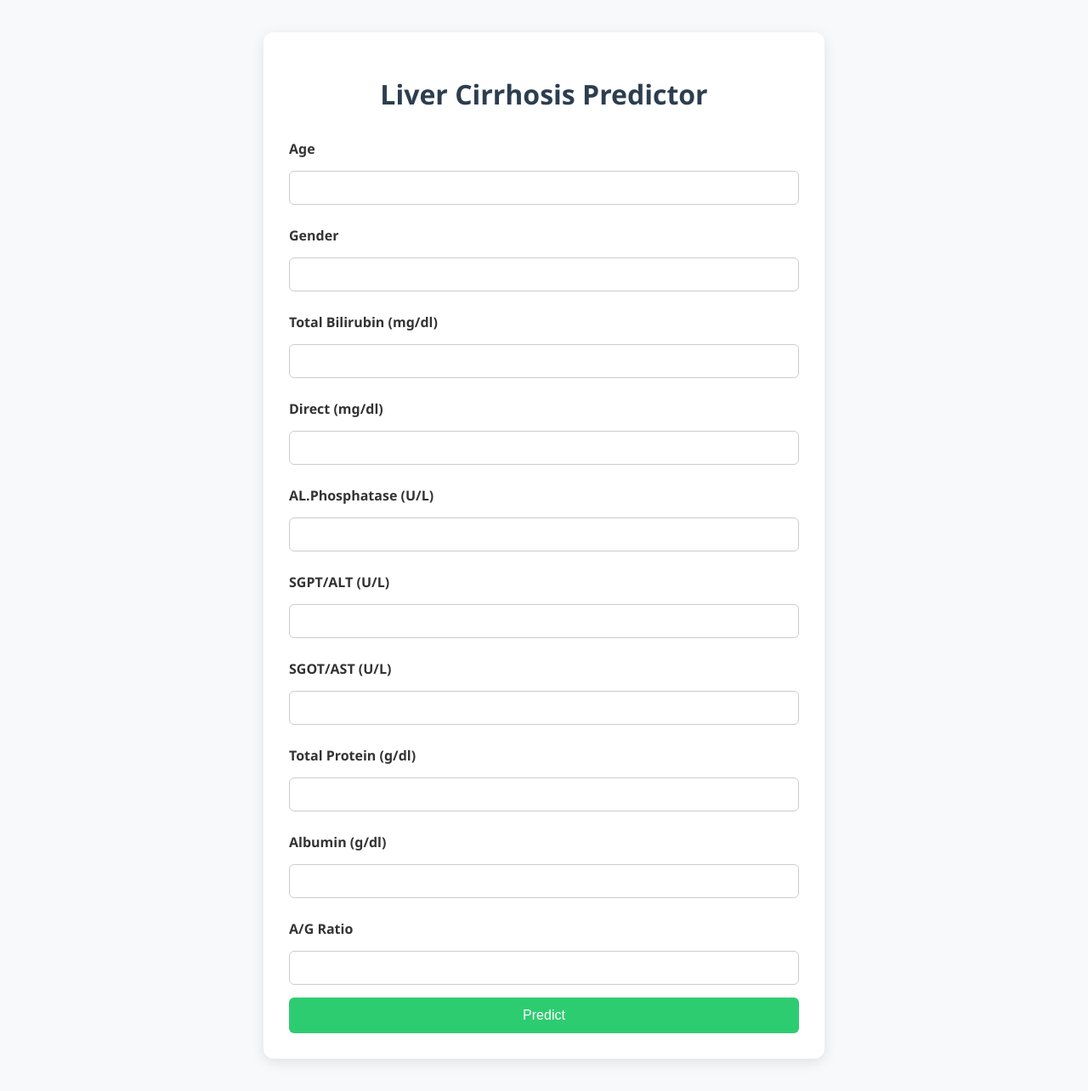
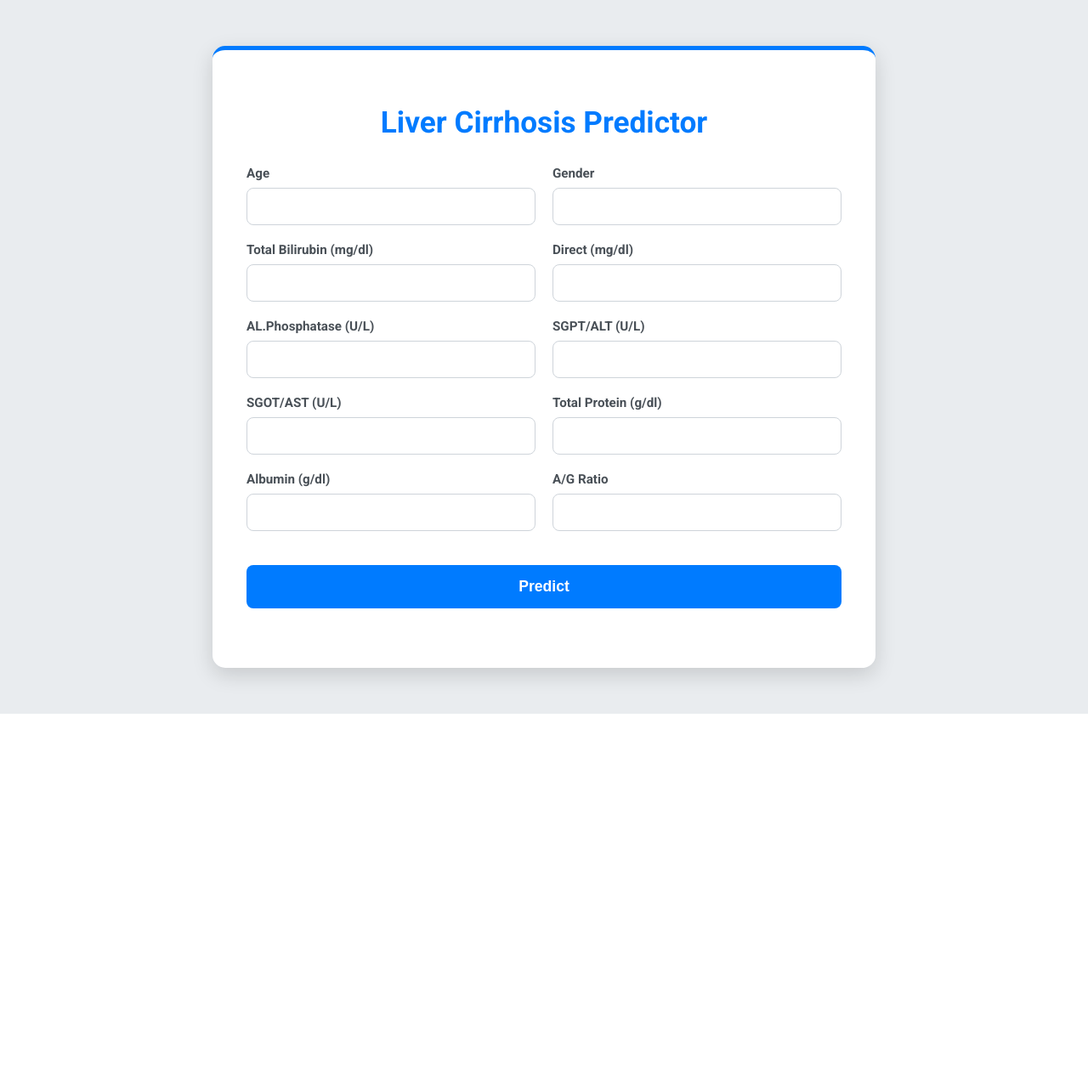
Before and after one commit to YaswanthKumarMallela01/Liver-Cirrhosis-Prediction-System, a Flask app: page / in a window 1280 px wide. Shown: the whole page at 85% size. After the commit the page ends 840 px from the top, so only its background shows below. Run offline with Flask 3, Linux system fonts and the light colour scheme; parts of the project's set-up code (start-up, migrations or seed data) failed here and were passed over.

Commit message:
Add: Enhancement of the project

```diff
--- a/Flask/app.py
+++ b/Flask/app.py
@@ -41,11 +41,12 @@ def predict():
             'index.html',
             prediction_text=label,
             confidence=f"{probability * 100:.2f}%",
-            health_tip=tip
+            health_tip=tip,
+            is_error=False
         )
 
     except Exception as e:
-        return render_template('index.html', prediction_text=f"❌ Error: {e}")
+        return render_template('index.html', prediction_text=f"❌ Error: {e}", is_error=True)
 
 if __name__ == "__main__":
     app.run(debug=True)
--- a/Flask/static/css/style.css
+++ b/Flask/static/css/style.css
@@ -1,64 +1,116 @@
 body {
-    background-color: #f8f9fa;
-    font-family: 'Segoe UI', Tahoma, Geneva, Verdana, sans-serif;
-    color: #333;
-    padding: 30px;
+    background-color: #e9ecef;
+    font-family: 'Roboto', sans-serif;
+    color: #343a40;
+    padding: 20px;
+    display: flex;
+    justify-content: center;
+    align-items: center;
+    min-height: 100vh;
+    margin: 0;
 }
 
 .container {
-    max-width: 600px;
+    max-width: 700px;
+    width: 100%;
     margin: auto;
-    padding: 30px;
-    background-color: #fff;
-    border-radius: 12px;
-    box-shadow: 0 4px 16px rgba(0,0,0,0.1);
+    padding: 40px;
+    background-color: #ffffff;
+    border-radius: 15px;
+    box-shadow: 0 8px 25px rgba(0, 0, 0, 0.15);
+    border-top: 5px solid #007bff;
 }
 
 h1 {
     text-align: center;
-    color: #2c3e50;
+    color: #007bff;
+    margin-bottom: 30px;
+    font-size: 2.2em;
+    font-weight: 700;
 }
 
 form {
     display: grid;
-    grid-template-columns: 1fr;
-    gap: 15px;
+    grid-template-columns: 1fr 1fr; /* Two columns for input fields */
+    gap: 20px;
+    margin-bottom: 30px;
+}
+
+.form-group {
+    display: flex;
+    flex-direction: column;
 }
 
 label {
-    font-weight: bold;
-    margin-top: 10px;
+    font-weight: 600;
+    margin-bottom: 8px;
+    color: #495057;
+    font-size: 0.95em;
 }
 
 input[type="text"] {
-    padding: 10px;
+    padding: 12px 15px;
     font-size: 1em;
-    border: 1px solid #ccc;
-    border-radius: 6px;
+    border: 1px solid #ced4da;
+    border-radius: 8px;
+    transition: border-color 0.3s ease, box-shadow 0.3s ease;
+}
+
+input[type="text"]:focus {
+    border-color: #80bdff;
+    outline: 0;
+    box-shadow: 0 0 0 0.2rem rgba(0, 123, 255, 0.25);
 }
 
 button {
-    background-color: #2ecc71;
+    background-color: #007bff;
     color: white;
-    padding: 12px;
+    padding: 15px;
     border: none;
-    border-radius: 6px;
-    font-size: 16px;
+    border-radius: 8px;
+    font-size: 1.1em;
+    font-weight: 600;
     cursor: pointer;
+    transition: background-color 0.3s ease, transform 0.2s ease;
+    grid-column: 1 / -1; /* Make button span across both columns */
+    margin-top: 20px;
 }
 
 button:hover {
-    background-color: #27ae60;
+    background-color: #0056b3;
+    transform: translateY(-2px);
 }
 
 .result {
     margin-top: 30px;
-    padding: 20px;
-    border-left: 6px solid #3498db;
-    background-color: #ecf0f1;
-    border-radius: 8px;
+    padding: 25px;
+    border-left: 6px solid #28a745; /* Success color */
+    background-color: #e2f2e5;
+    border-radius: 10px;
+    font-size: 1.1em;
+    line-height: 1.6;
+    color: #212529;
 }
 
 .result h2 {
-    margin-bottom: 10px;
+    color: #28a745; /* Success color */
+    margin-bottom: 15px;
+    font-size: 1.6em;
 }
+
+.result p {
+    margin-bottom: 8px;
+}
+
+.result p strong {
+    color: #007bff;
+}
+
+.error-message {
+    border-left-color: #dc3545; /* Error color */
+    background-color: #f8d7da;
+}
+
+.error-message h2 {
+    color: #dc3545; /* Error color */
+}
--- a/Flask/templates/index.html
+++ b/Flask/templates/index.html
@@ -4,6 +4,7 @@
     <meta charset="UTF-8">
     <title>Liver Cirrhosis Prediction</title>
     <link rel="stylesheet" href="{{ url_for('static', filename='css/style.css') }}">
+    <link href="https://fonts.googleapis.com/css2?family=Roboto:wght@300;400;500;700&display=swap" rel="stylesheet">
 </head>
 <body>
     <div class="container">
@@ -12,14 +13,16 @@
             {% for feature in ['Age', 'Gender', 'Total Bilirubin    (mg/dl)', 'Direct    (mg/dl)',
                 'AL.Phosphatase      (U/L)', 'SGPT/ALT (U/L)', 'SGOT/AST      (U/L)',
                 'Total Protein     (g/dl)', 'Albumin   (g/dl)', 'A/G Ratio'] %}
-                <label for="{{ feature }}">{{ feature }}</label>
-                <input type="text" name="{{ feature }}" required>
+                <div class="form-group">
+                    <label for="{{ feature }}">{{ feature }}</label>
+                    <input type="text" name="{{ feature }}" id="{{ feature }}" required>
+                </div>
             {% endfor %}
             <button type="submit">Predict</button>
         </form>
 
         {% if prediction_text %}
-            <div class="result">
+            <div class="result{% if is_error %} error-message{% endif %}">
                 <h2>Prediction Result:</h2>
                 <p>{{ prediction_text }}</p>
                 <p><strong>Confidence:</strong> {{ confidence }}</p>
--- /dev/null
+++ b/requirements.txt
@@ -0,0 +1,5 @@
+Flask
+numpy
+pandas
+scikit-learn
+gunicorn
```
Also changed, not shown: 2 other files.
